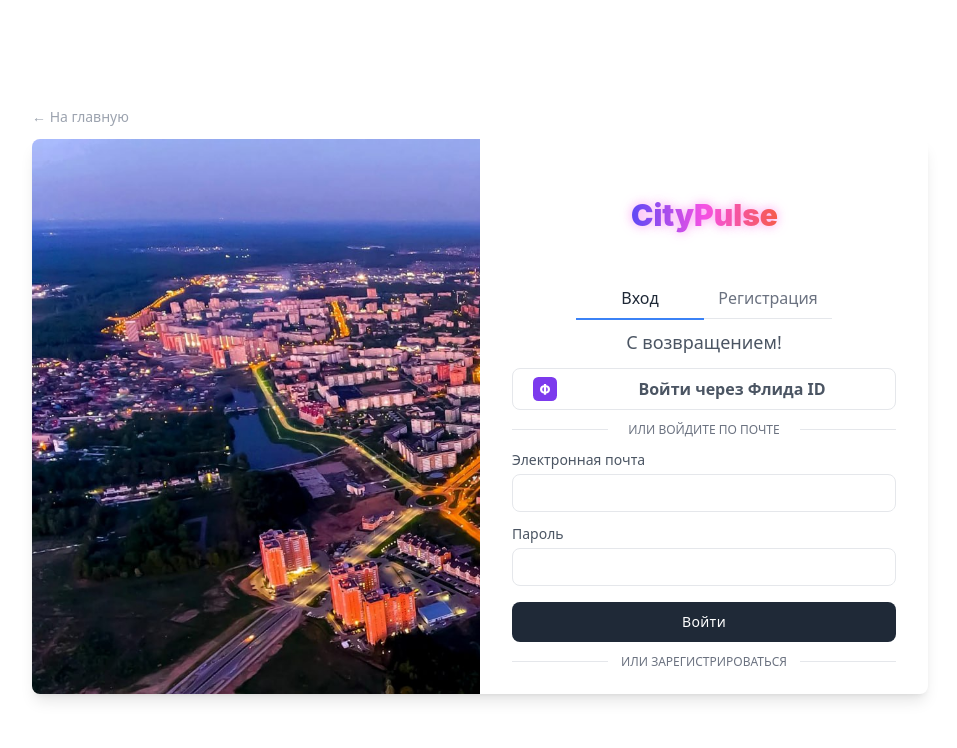
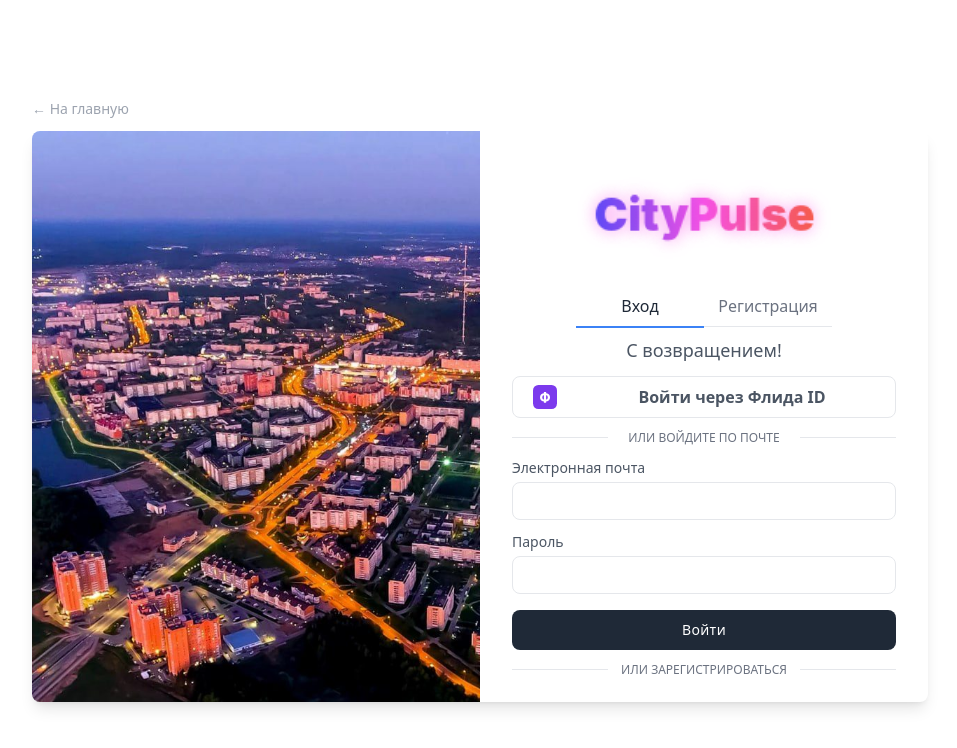
Before and after one commit to Maxim-5GHZ/CityPulse, a Next.js app in the folder frontend/: page /login in a window 1280 px wide. Shown: the top 748 px of the page, without its empty margins (160-1117 px from the left). Built offline with nearby package versions, Linux system fonts and the light colour scheme.

Commit message:
Login: bigger PulseLogo (scale-150)

```diff
--- a/frontend/app/login/page.tsx
+++ b/frontend/app/login/page.tsx
@@ -114,13 +114,13 @@
             <div
               className="hidden bg-cover lg:block lg:w-1/2"
               style={{
-                backgroundImage: "url('/city.png')",
+                backgroundImage: "url('/city-card.jpg')",
               }}
             />
 
             <div className="w-full px-6 py-6 md:px-8 lg:w-1/2">
               <div className="flex justify-center mx-auto">
-                <PulseLogo size="lg" />
+                <PulseLogo size="lg" className="scale-150 my-2" />
               </div>
 
               <div className="flex items-center justify-center mt-4">
@@ -238,13 +238,13 @@
             <div
               className="hidden bg-cover lg:block lg:w-1/2"
               style={{
-                backgroundImage: "url('/city.png')",
+                backgroundImage: "url('/city-card.jpg')",
               }}
             />
 
             <div className="w-full px-6 py-6 md:px-8 lg:w-1/2">
               <div className="flex justify-center mx-auto">
-                <PulseLogo size="lg" />
+                <PulseLogo size="lg" className="scale-150 my-2" />
               </div>
 
               <div className="flex items-center justify-center mt-4">
```
Also changed, not shown: frontend/public/city-card.jpg (added).
